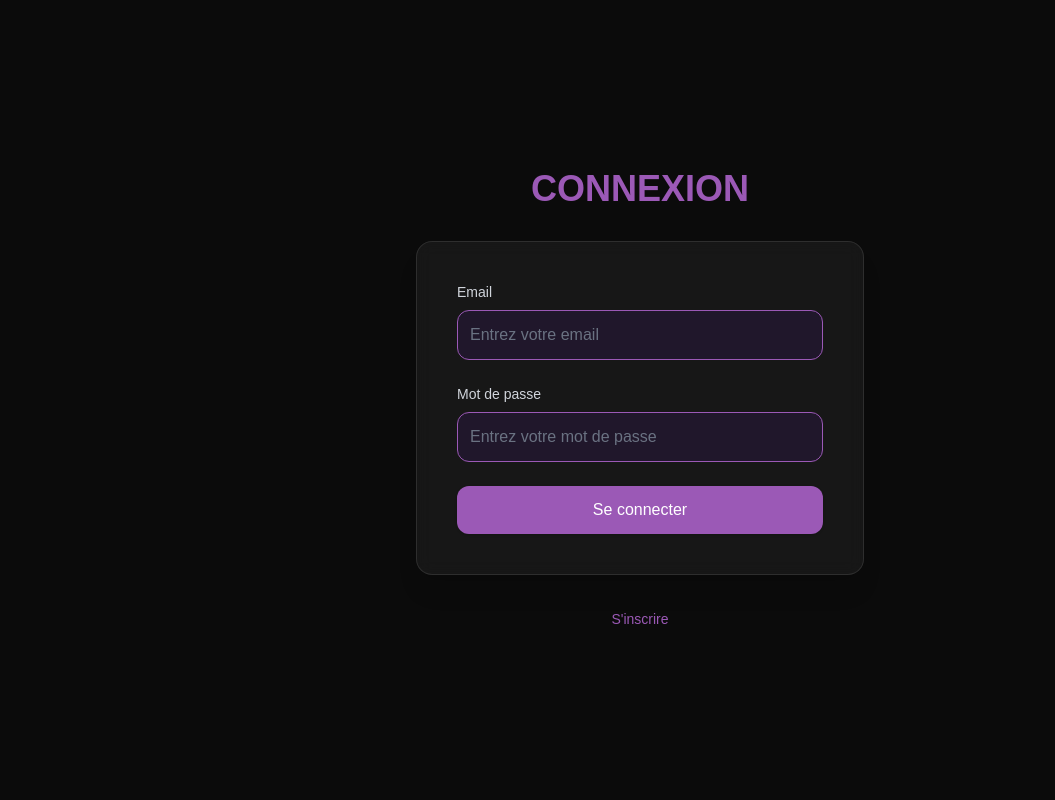
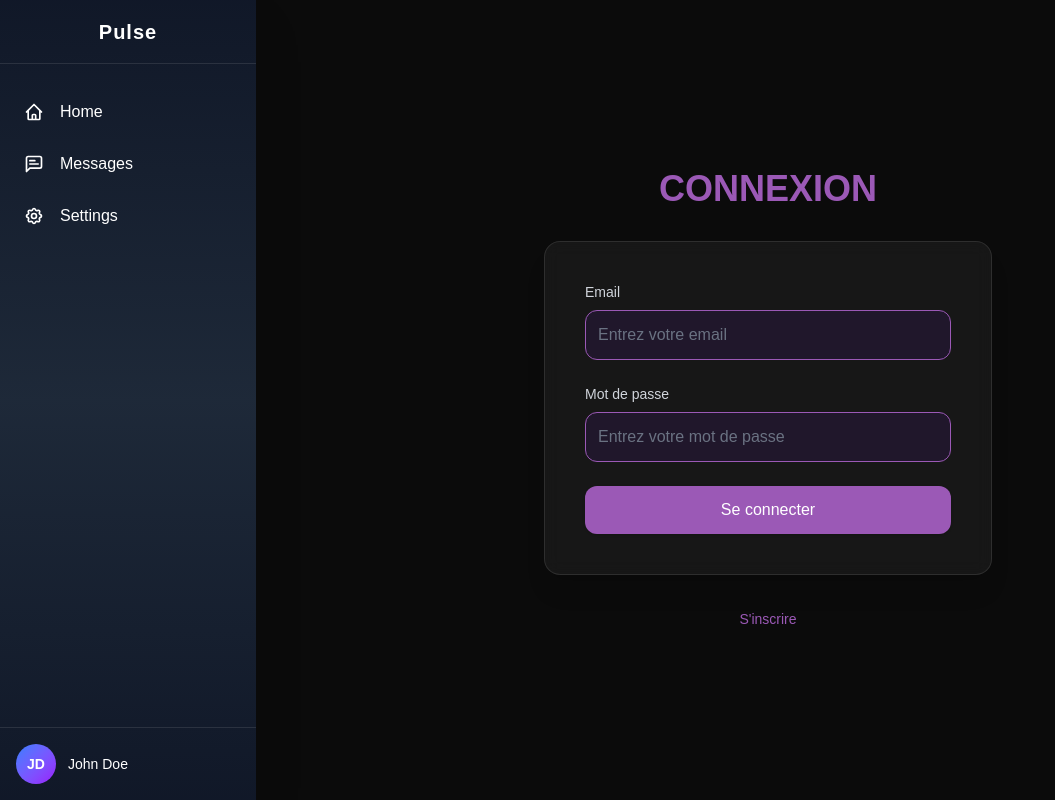
Before and after one commit to Yovanne05/Chat-App, a Next.js app in the folder client/: page / in a window 1280 px wide. Shown: the whole page, without its empty margins (0-1055 px from the left). Built offline with nearby package versions, Linux system fonts and the light colour scheme; no server answers.

Commit message:
refactor: :lipstick: sidebar style improvement

```diff
--- a/client/src/app/layout.tsx
+++ b/client/src/app/layout.tsx
@@ -16,7 +16,7 @@ const geistMono = Geist_Mono({
 });
 
 export const metadata: Metadata = {
-  title: "Chat App",
+  title: process.env.NEXT_PUBLIC_APP_NAME
 };
 
 export default function RootLayout({
--- a/client/src/app/settings/page.tsx
+++ b/client/src/app/settings/page.tsx
@@ -1,4 +1,4 @@
-import { LogoutButton } from "@/components/auth/LogoutButton";
+import { LogoutButton } from "@/components/logout-button.component";
 import ProfilComponent from "@/app/settings/components/profil";
 
 export default function SettingsPage() {
--- a/client/src/app/side_bar/components/card-list.component.tsx
+++ b/client/src/app/side_bar/components/card-list.component.tsx
@@ -1,12 +1,18 @@
-import {CardProps} from "../types/card.type";
+import { CardProps } from "../types/card.type";
 import Card from "./card.component";
 
-export default function CardList({CardProps, collapsed,}: { CardProps: CardProps[]; collapsed: boolean; }) {
-    return (
-        <ul className={collapsed ? "flex flex-col items-center" : "w-full"}>
-            {CardProps.map((card) => (
-                <Card key={card.title} {...card} collapsed={collapsed}/>
-            ))}
-        </ul>
-    );
+export default function CardList({
+  CardProps,
+  collapsed,
+}: {
+  CardProps: Omit<CardProps, "collapsed">[];
+  collapsed: boolean;
+}) {
+  return (
+    <ul className="w-full space-y-1">
+      {CardProps.map((card) => (
+        <Card key={card.title} {...card} collapsed={collapsed} />
+      ))}
+    </ul>
+  );
 }
--- a/client/src/app/side_bar/components/card.component.tsx
+++ b/client/src/app/side_bar/components/card.component.tsx
@@ -1,37 +1,54 @@
-import Link from "next/link";
+"use client";
+
+import { useState } from "react";
 import { CardProps } from "../types/card.type";
-import { useState, useEffect } from "react";
 
 export default function Card({ title, route, icon: Icon, collapsed }: CardProps) {
-    const [showText, setShowText] = useState(!collapsed);
-
-    useEffect(() => {
-        if (!collapsed) {
-            setShowText(true);
-        } else {
-            const timer = setTimeout(() => setShowText(false), 150);
-            return () => clearTimeout(timer);
-        }
-    }, [collapsed]);
+  const [isHovered, setIsHovered] = useState(false);
 
   return (
-        <li className="relative w-full">
-            <Link
+    <li className="relative w-full mb-1">
+      <a
         href={route}
-                className={`flex items-center p-3 hover:bg-primary-dark rounded-lg transition-colors duration-300 ${collapsed ? 'justify-center' : ''}`}
+        className={`flex items-center px-3 py-3 rounded-lg transition-all duration-300 group relative overflow-hidden ${
+          collapsed ? "justify-center" : "justify-start"
+        } hover:bg-white/10 hover:shadow-lg`}
+        onMouseEnter={() => setIsHovered(true)}
+        onMouseLeave={() => setIsHovered(false)}
       >
-                <div className="flex items-center justify-center w-6 h-6">
-                    <Icon className="text-2xl" />
+        {/* Effet de fond au survol */}
+        <div className="absolute inset-0 bg-gradient-to-r from-blue-500/0 to-purple-500/0 group-hover:from-blue-500/20 group-hover:to-purple-500/20 transition-all duration-300" />
+
+        {/* Icône */}
+        <div
+          className={`relative z-10 flex items-center justify-center transition-all duration-300 ${
+            isHovered && !collapsed ? "scale-110" : "scale-100"
+          }`}
+        >
+          <Icon className="w-5 h-5 text-white" strokeWidth={2} />
         </div>
+
+        {/* Titre */}
         <span
-                    className={`transition-all duration-300 ease-in-out ${
-                        showText ? 'opacity-100 ml-3 max-w-full' : 'opacity-0 ml-0 max-w-0'
+          className={`relative z-10 text-white font-medium whitespace-nowrap transition-all duration-300 ${
+            collapsed ? "opacity-0 w-0 ml-0" : "opacity-100 w-auto ml-4"
           }`}
-                    style={{ overflow: 'hidden', whiteSpace: 'nowrap', flex: showText ? 1 : 0 }}
         >
           {title}
         </span>
-            </Link>
+
+        {/* Tooltip en mode réduit */}
+        {collapsed && (
+          <div
+            className={`absolute left-full ml-6 px-3 py-2 bg-gray-900 text-white text-sm rounded-lg shadow-xl whitespace-nowrap transition-all duration-200 pointer-events-none ${
+              isHovered ? "opacity-100 translate-x-0" : "opacity-0 -translate-x-2"
+            }`}
+          >
+            {title}
+            <div className="absolute right-full top-1/2 -translate-y-1/2 border-8 border-transparent border-r-gray-900" />
+          </div>
+        )}
+      </a>
     </li>
   );
 }
--- a/client/src/app/side_bar/page.tsx
+++ b/client/src/app/side_bar/page.tsx
@@ -1,27 +1,34 @@
 "use client";
 
+import { useState } from "react";
 import CardList from "./components/card-list.component";
 import { cardList } from "./data/card-list.data";
-import { useAuth } from "@/context/AuthContext";
-import { useState } from "react";
+import Logo from "@/components/logo.component";
+import UserLogo from "@/components/user-logo.component";
 
 export default function SideBarPage() {
-    const { isAuthenticated } = useAuth();
   const [isHovered, setIsHovered] = useState(false);
+  const isAuthenticated = true;
 
-    if (!isAuthenticated) {
-        return null;
-    }
+  if (!isAuthenticated) return null;
 
   return (
+    <div className="flex h-screen bg-gray-100">
       <div
-            className={`p-4 bg-primary transition-all duration-300 ease-in-out overflow-hidden ${
-                isHovered ? "w-64" : "w-16"
+        className={`relative bg-gradient-to-b from-gray-900 via-gray-800 to-gray-900 shadow-2xl transition-all duration-300 ease-in-out ${
+          isHovered ? "w-64" : "w-20"
         }`}
         onMouseEnter={() => setIsHovered(true)}
         onMouseLeave={() => setIsHovered(false)}
       >
+        <Logo isHovered={isHovered} />
+
+        <nav className="py-6 px-3">
           <CardList CardProps={cardList} collapsed={!isHovered} />
+        </nav>
+
+        <UserLogo isHovered={isHovered} firstName="John" lastName="Doe" />
+      </div>
     </div>
   );
 }
--- /dev/null
+++ b/client/src/components/logo.component.tsx
@@ -0,0 +1,28 @@
+import React from "react";
+
+interface LogoProps {
+  isHovered: boolean;
+}
+
+export default function Logo({ isHovered }: LogoProps) {
+  const appName = process.env.NEXT_PUBLIC_APP_NAME || "Pulse";
+  return (
+    <div className="flex items-center justify-center h-16 border-b border-white/10">
+      <div
+        className={`transition-all duration-300 ${
+          isHovered ? "scale-100" : "scale-90"
+        }`}
+      >
+        {isHovered ? (
+          <h1 className="text-xl font-bold text-white tracking-wider">
+            {appName}
+          </h1>
+        ) : (
+          <div className="w-8 h-8 bg-gradient-to-br from-blue-500 to-purple-600 rounded-lg flex items-center justify-center">
+            {appName[0]}
+          </div>
+        )}
+      </div>
+    </div>
+  );
+}
--- /dev/null
+++ b/client/src/components/user-logo.component.tsx
@@ -0,0 +1,27 @@
+interface UserLogoProps {
+  isHovered: boolean;
+  firstName: string;
+  lastName: string;
+}
+
+export default function UserLogo({ isHovered , firstName, lastName  }: UserLogoProps) {
+  return (
+    <div className="absolute bottom-0 left-0 right-0 p-4 border-t border-white/10">
+      <div
+        className={`flex items-center ${
+          isHovered ? "justify-start" : "justify-center"
+        }`}
+      >
+        <div className="w-10 h-10 bg-gradient-to-br from-blue-500 to-purple-600 rounded-full flex items-center justify-center">
+          <span className="text-white font-semibold text-sm">{firstName[0] + lastName[0]}</span>
+        </div>
+
+        {isHovered && (
+          <div className="ml-3 transition-opacity duration-300">
+            <p className="text-white text-sm font-medium">{firstName + " " + lastName}</p>
+          </div>
+        )}
+      </div>
+    </div>
+  );
+}
```
Also changed, not shown: client/src/components/logout-button.component.tsx (renamed from client/src/components/auth/LogoutButton.tsx). Lines whose indentation alone changed are shown as unchanged.
